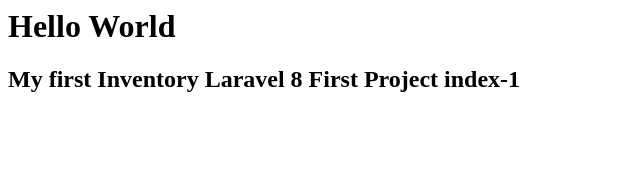
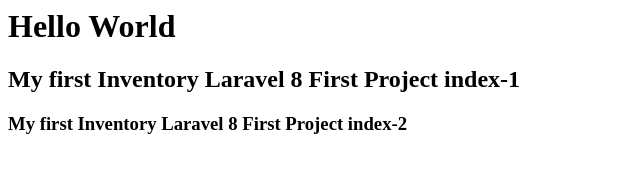
Before and after one commit to ebeauty75/ebeauty75, a plain HTML site: page index.html in a window 1280 px wide. Shown: the whole page, without its empty margins (0-640 px from the left). Drawn offline with Linux system fonts and the light colour scheme.

Commit message:
Update index.html

```diff
--- a/index.html
+++ b/index.html
@@ -1,2 +1,3 @@
 <h1>Hello World</h1>
 <h2>My first Inventory Laravel 8 First Project index-1</h2>
+<h3>My first Inventory Laravel 8 First Project index-2</h3>
```
